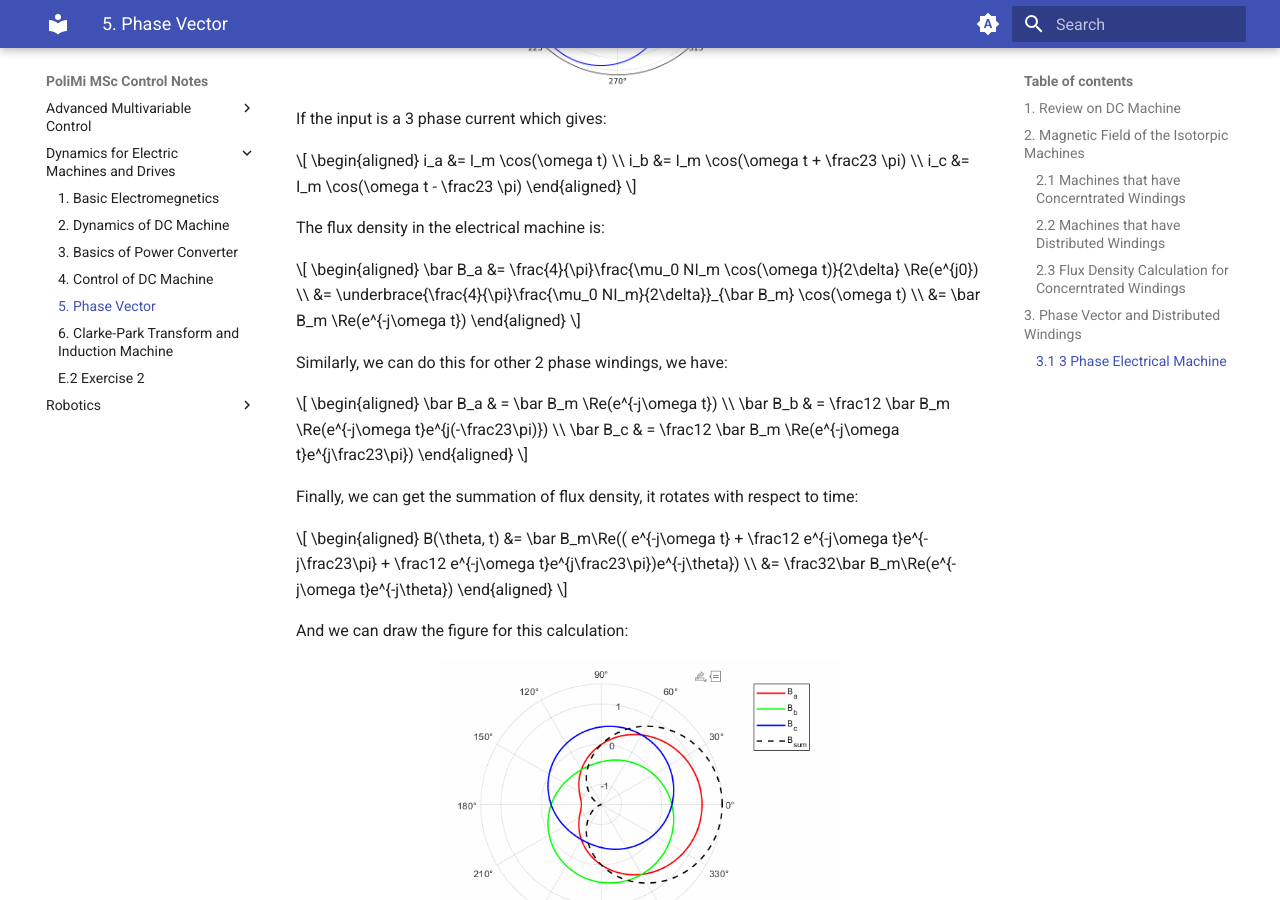
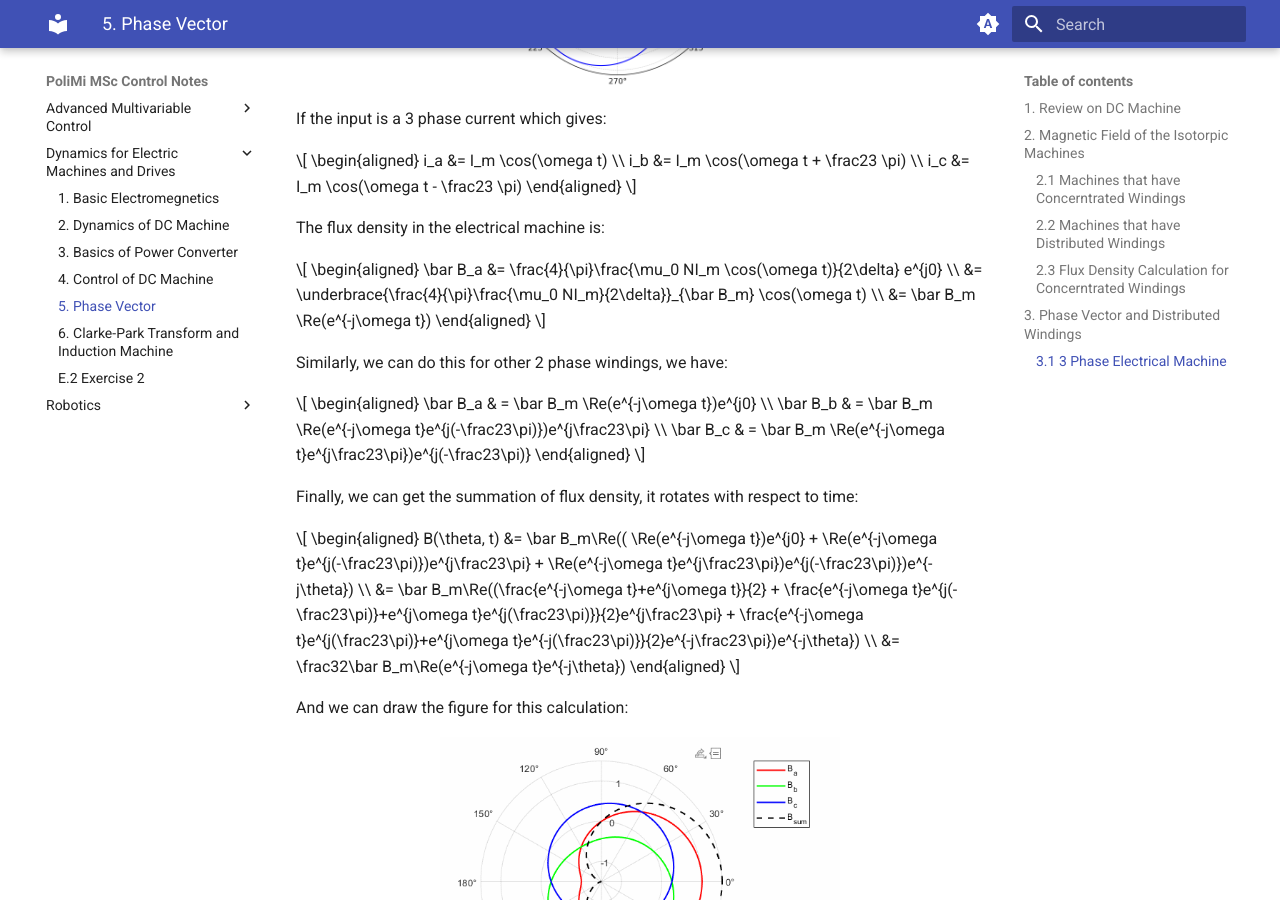
Before and after one commit to hari-robotics/polimi-msc-control-notes, an MkDocs documentation site: the page built from docs/dynamics-for-electric-machines-and-drives/chapter5.md, in a window 1280 px wide and 900 px high, scrolled down 6126 px. Built offline with MkDocs 1.6.1 and Material for MkDocs 9.7.7, drawn with Linux system fonts in a browser that asks for light colours; a script that is not in the unit is left out; comment, search, counter and statistics services are not loaded.

Commit message:
update formulation derivation

```diff
--- a/docs/dynamics-for-electric-machines-and-drives/chapter5.md
+++ b/docs/dynamics-for-electric-machines-and-drives/chapter5.md
@@ -189,7 +189,7 @@ The flux density in the electrical machine is:
 
 $$
 \begin{aligned}
-\bar B_a &= \frac{4}{\pi}\frac{\mu_0 NI_m \cos(\omega t)}{2\delta} \Re(e^{j0}) \\
+\bar B_a &= \frac{4}{\pi}\frac{\mu_0 NI_m \cos(\omega t)}{2\delta} e^{j0} \\
 &= \underbrace{\frac{4}{\pi}\frac{\mu_0 NI_m}{2\delta}}_{\bar B_m} \cos(\omega t) \\
 &= \bar B_m \Re(e^{-j\omega t})
 \end{aligned}
@@ -199,9 +199,9 @@ Similarly, we can do this for other 2 phase windings, we have:
 
 $$
 \begin{aligned}
-\bar B_a & = \bar B_m \Re(e^{-j\omega t}) \\
-\bar B_b & = \frac12 \bar B_m \Re(e^{-j\omega t}e^{j(-\frac23\pi)}) \\
-\bar B_c & = \frac12 \bar B_m \Re(e^{-j\omega t}e^{j\frac23\pi})
+\bar B_a & = \bar B_m \Re(e^{-j\omega t})e^{j0} \\
+\bar B_b & = \bar B_m \Re(e^{-j\omega t}e^{j(-\frac23\pi)})e^{j\frac23\pi} \\
+\bar B_c & = \bar B_m \Re(e^{-j\omega t}e^{j\frac23\pi})e^{j(-\frac23\pi)}
 \end{aligned}
 $$
 
@@ -209,7 +209,8 @@ Finally, we can get the summation of flux density, it rotates with respect to ti
 
 $$
 \begin{aligned}
-B(\theta, t) &= \bar B_m\Re(( e^{-j\omega t} + \frac12 e^{-j\omega t}e^{-j\frac23\pi} + \frac12 e^{-j\omega t}e^{j\frac23\pi})e^{-j\theta}) \\
+B(\theta, t) &= \bar B_m\Re(( \Re(e^{-j\omega t})e^{j0} + \Re(e^{-j\omega t}e^{j(-\frac23\pi)})e^{j\frac23\pi} + \Re(e^{-j\omega t}e^{j\frac23\pi})e^{j(-\frac23\pi)})e^{-j\theta}) \\
+&= \bar B_m\Re((\frac{e^{-j\omega t}+e^{j\omega t}}{2} + \frac{e^{-j\omega t}e^{j(-\frac23\pi)}+e^{j\omega t}e^{j(\frac23\pi)}}{2}e^{j\frac23\pi} + \frac{e^{-j\omega t}e^{j(\frac23\pi)}+e^{j\omega t}e^{-j(\frac23\pi)}}{2}e^{-j\frac23\pi})e^{-j\theta}) \\
 &= \frac32\bar B_m\Re(e^{-j\omega t}e^{-j\theta})
 \end{aligned}
 $$
```
Also changed, not shown: docs/dynamics-for-electric-machines-and-drives/chapter6.md (+28 -1 lines).
